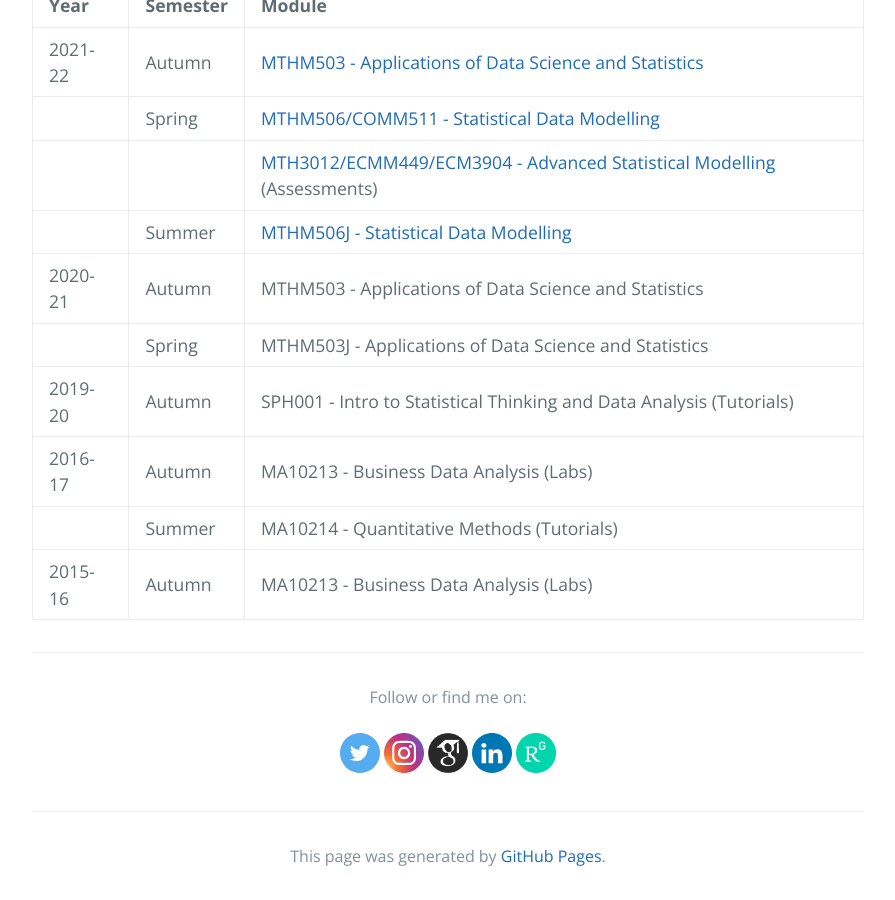
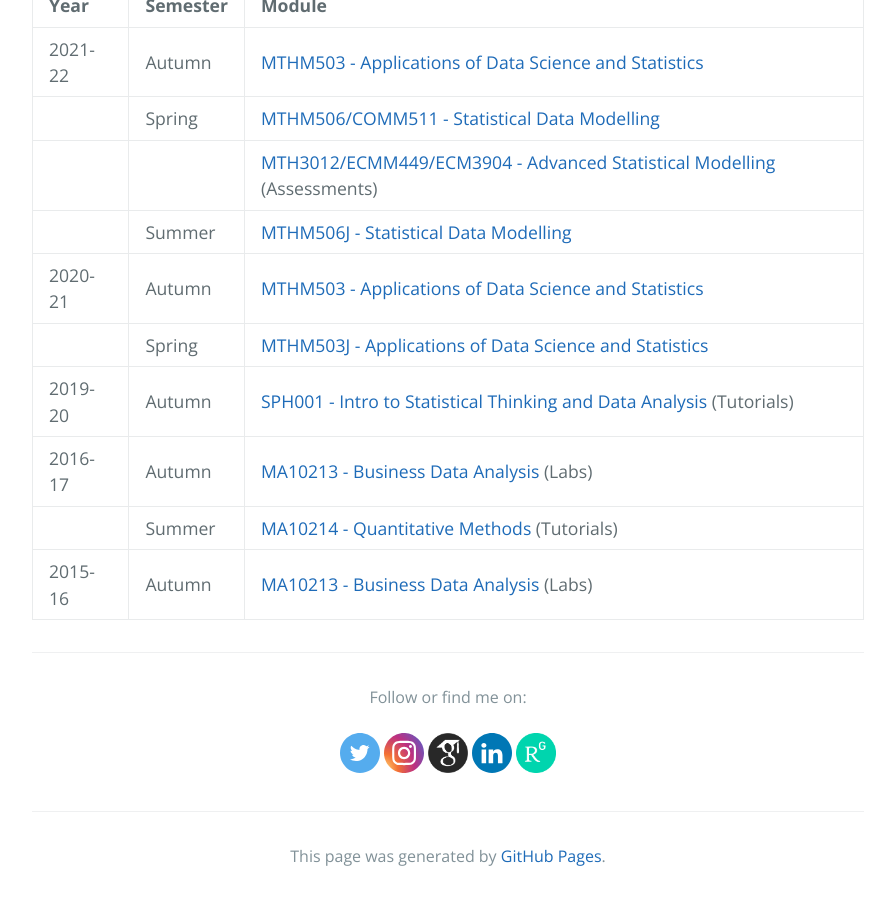
Before and after one commit to matthewllthomas/matthewllthomas.github.io, a Jekyll site: the page built from teaching/index.md, in a window 1280 px wide and 900 px high, scrolled down 763 px. Shown: the whole window, without its empty margins (192-1087 px from the left). Built offline with Jekyll 4.4.1, drawn with Linux system fonts in a browser that asks for light colours; the repository's description, which GitHub fills in, is left out; part of the change alters nothing that is shown.

```diff
--- a/teaching/index.md
+++ b/teaching/index.md
@@ -22,9 +22,9 @@ Below is a summary of the
 |                | Spring       | [MTHM506/COMM511 - Statistical Data Modelling](https://intranet.exeter.ac.uk/emps/studentinfo/subjects/mathematics/modules/2021/index.php/?moduleCode=MTHM506)  |
 |                |                   | [MTH3012/ECMM449/ECM3904 - Advanced Statistical Modelling](https://intranet.exeter.ac.uk/emps/studentinfo/subjects/mathematics/modules/2020/index.php/?moduleCode=MTH3012) (Assessments)   |
 |                | Summer    | [MTHM506J - Statistical Data Modelling](https://intranet.exeter.ac.uk/emps/studentinfo/subjects/mathematics/modules/2021/index.php/?moduleCode=MTHM506)  |
-| 2020-21  | Autumn     | MTHM503 - Applications of Data Science and Statistics  |
-|                | Spring       | MTHM503J - Applications of Data Science and Statistics  |
-| 2019-20  | Autumn     | SPH001 - Intro to Statistical Thinking and Data Analysis (Tutorials)  |
-| 2016-17  | Autumn     | MA10213 - Business Data Analysis (Labs)  |
-|                | Summer    | MA10214 - Quantitative Methods (Tutorials)  |
-| 2015-16  | Autumn     | MA10213 - Business Data Analysis (Labs)   |
+| 2020-21  | Autumn     | [MTHM503 - Applications of Data Science and Statistics](https://intranet.exeter.ac.uk/emps/studentinfo/subjects/mathematics/modules/2020/index.php/?moduleCode=MTHM503)  |
+|                | Spring       | [MTHM503J - Applications of Data Science and Statistics](https://intranet.exeter.ac.uk/emps/studentinfo/subjects/mathematics/modules/2020/index.php/?moduleCode=MTHM503)  |
+| 2019-20  | Autumn     | [SPH001 - Intro to Statistical Thinking and Data Analysis](https://www.google.com/url?sa=t&rct=j&q=&esrc=s&source=web&cd=&ved=2ahUKEwiHgp_z5of5AhVIgFwKHckVD-AQFnoECBEQAQ&url=https%3A%2F%2Fwww.imperial.ac.uk%2Fmedia%2Fimperial-college%2Fmedicine%2Fsph%2Fstudy%2Fmodule-outlines%2Fhda%2FIntro-to-Stat-Thinking-and-Data-Analysis-Module-Outline-2019.20-Updated.docx&usg=AOvVaw3Esow9eU9hUZPlVMXEKyUk) (Tutorials)  |
+| 2016-17  | Autumn     | [MA10213 - Business Data Analysis](https://www.bath.ac.uk/catalogues/2016-2017/ma/MA10213.html) (Labs)  |
+|                | Summer    | [MA10214 - Quantitative Methods](https://www.bath.ac.uk/catalogues/2016-2017/ma/MA10214.html) (Tutorials)  |
+| 2015-16  | Autumn     | [MA10213 - Business Data Analysis](https://www.bath.ac.uk/catalogues/2015-2016/ma/MA10213.html) (Labs)   |
```
